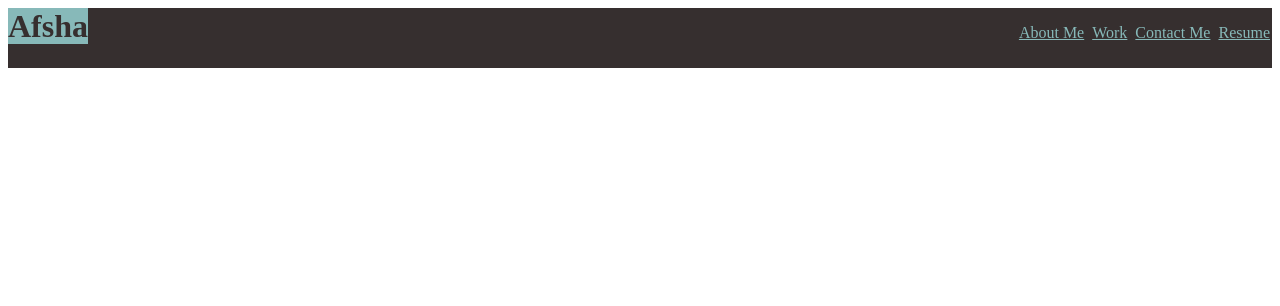
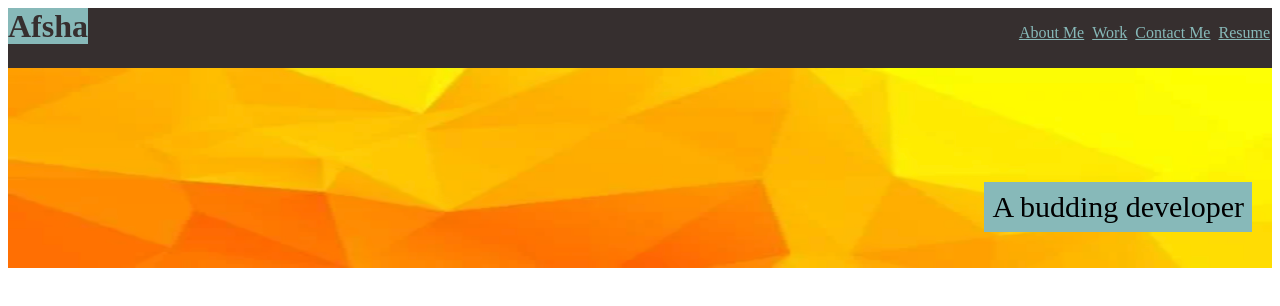
Before and after one commit to afsha-22/advanced-css-portfolio, a plain HTML site: page index.html in a window 1280 px wide. Drawn offline with Linux system fonts and the light colour scheme.

Commit message:
Added banner draft

```diff
--- a/assests/style.css
+++ b/assests/style.css
@@ -28,3 +28,22 @@ li {
   padding: 2px;
   color: rgb(135, 185, 185);
 }
+
+.banner {
+  position: relative;
+  text-align: center;
+}
+
+.banner1 {
+  width: 100%;
+  height: 200px;
+}
+
+.subtitle {
+  position: absolute;
+  bottom: 10px;
+  right: 20px;
+  background-color: rgb(135, 185, 185);
+  font-size: 30px;
+  padding: 8px;
+}
--- a/index.html
+++ b/index.html
@@ -22,6 +22,10 @@
     </header>
 
     <main>
+        <section class=banner>
+            <img src="assests/banner.png" alt="banner1" class="banner1"/>
+            <p class="subtitle">A budding developer</p>
+        </section>
 
     </main>
 </body>
```
Also changed, not shown: assests/banner.png (added).
